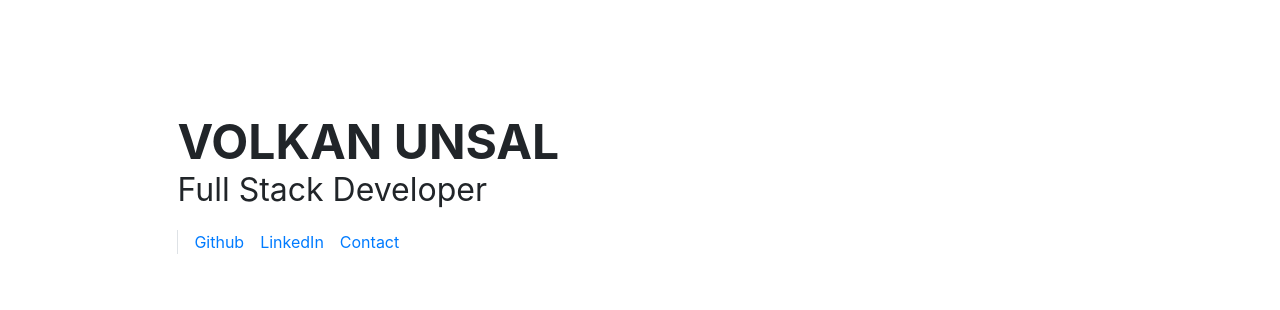
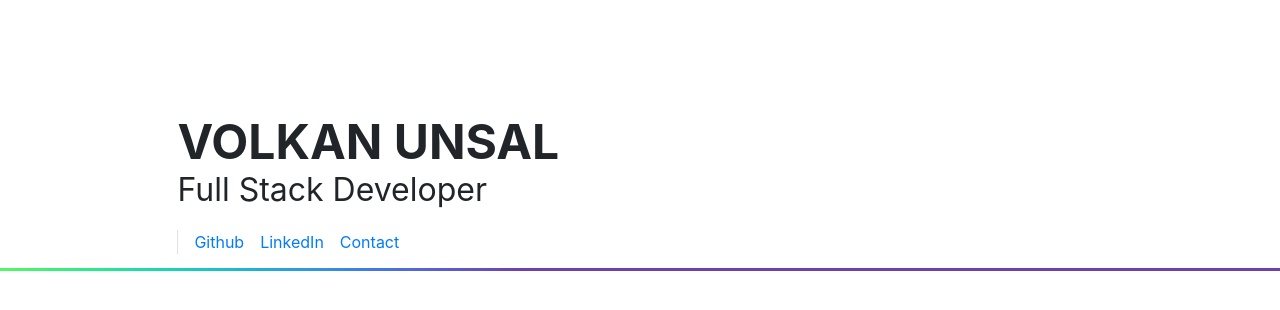
Before and after one commit to volkanunsal/volkanunsal.com, a Gatsby site: page / in a window 1280 px wide. Built offline with nearby package versions, Linux system fonts and the light colour scheme; Gatsby itself is replaced by a stand-in of ours.

Commit message:
Bring back art

```diff
--- a/src/components/seo.js
+++ b/src/components/seo.js
@@ -5,10 +5,10 @@
  * See: https://www.gatsbyjs.org/docs/use-static-query/
  */
 
+import { graphql, useStaticQuery } from "gatsby"
+import PropTypes from "prop-types"
 import React from "react"
-import PropTypes from "prop-types"
 import Helmet from "react-helmet"
-import { useStaticQuery, graphql } from "gatsby"
 
 function SEO({ description, lang, meta, title }) {
   const { site } = useStaticQuery(
--- a/src/pages/index.js
+++ b/src/pages/index.js
@@ -1,9 +1,13 @@
-import React from "react"
+import React, { useEffect } from "react"
 import Layout from "../components/layout"
 import Nav from "../components/nav"
 import SEO from "../components/seo"
+import art from "../lib/art"
 
 const IndexPage = () => {
+  useEffect(() => {
+    art()
+  }, [])
   return (
     <>
       <Layout>
@@ -16,6 +20,7 @@ const IndexPage = () => {
         <p style={{ fontSize: "2rem" }}>Full Stack Developer</p>
         <Nav />
       </Layout>
+      <div className="art-container" style={{ marginTop: "-3rem" }} />
     </>
   )
 }
```
